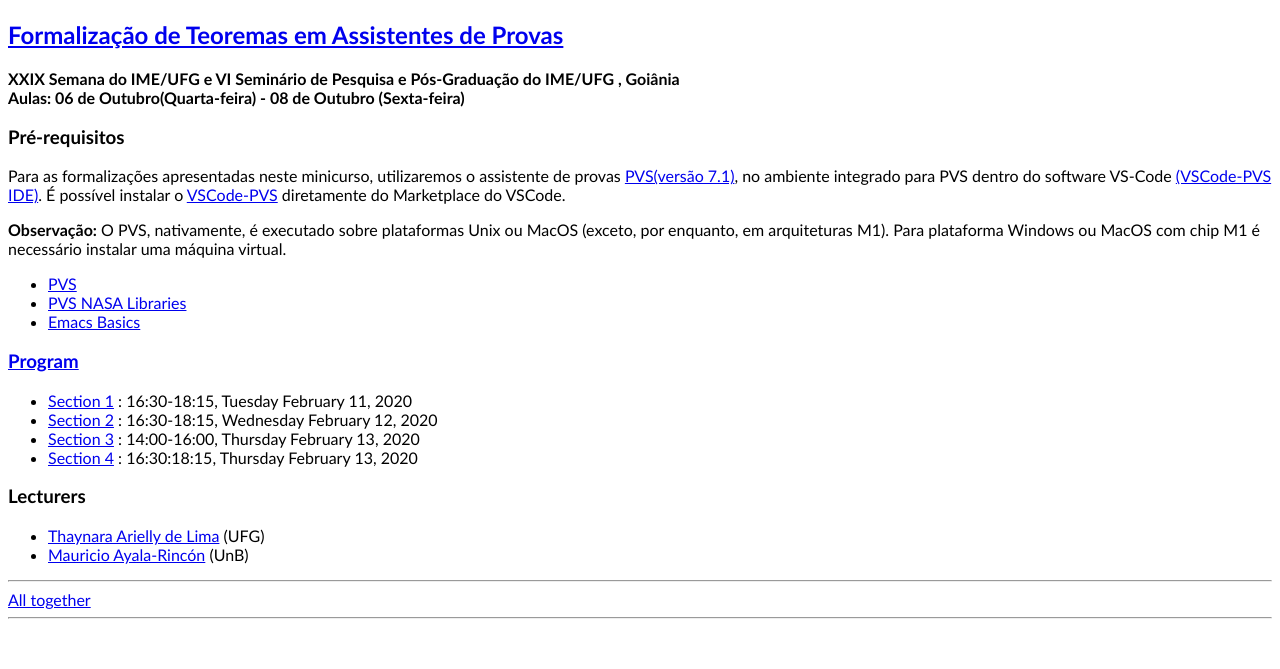
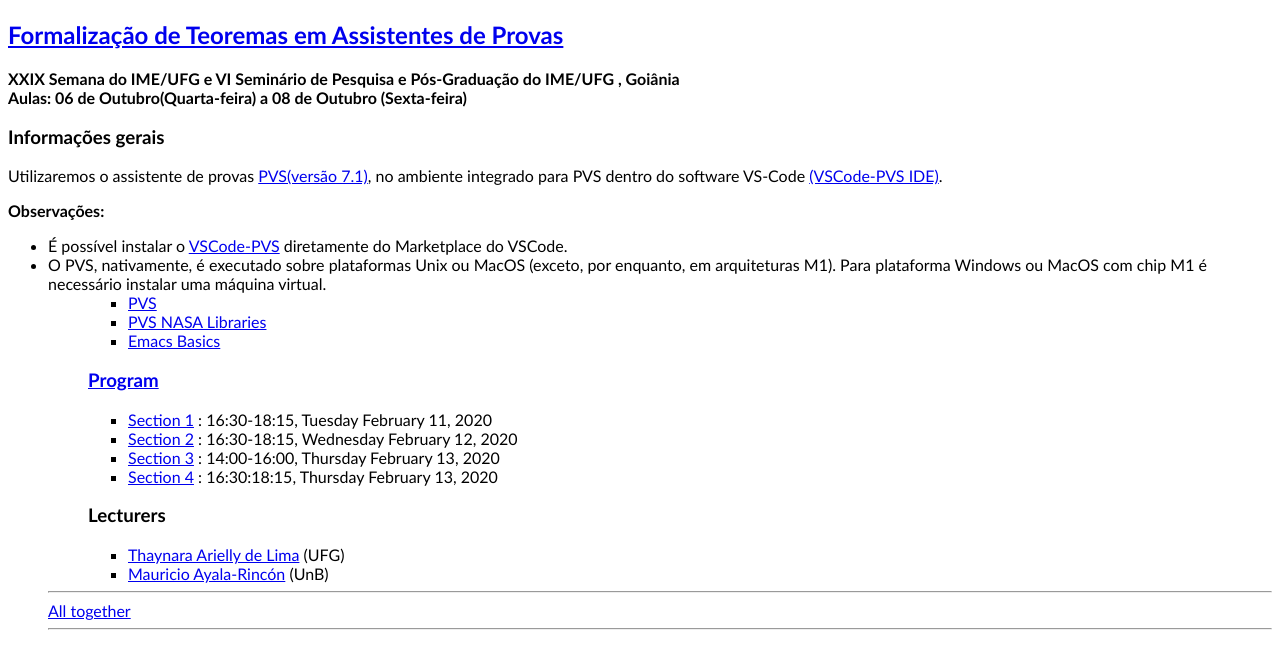
Before and after one commit to thaynaradelima/thaynaradelima.github.io, a Jekyll site: the page Tutorials/Semana_IME_2021/index.html, which Jekyll copies as it is, in a window 1280 px wide. Shown: the top 669 px of the page. Built offline with Jekyll 4.4.1, drawn with Linux system fonts in a browser that asks for light colours.

Commit message:
Update index.html

```diff
--- a/Tutorials/Semana_IME_2021/index.html
+++ b/Tutorials/Semana_IME_2021/index.html
@@ -58,17 +58,22 @@
         </strong>
 
         <strong>
-            Aulas: 06 de Outubro(Quarta-feira) - 08 de Outubro (Sexta-feira)
+            Aulas: 06 de Outubro(Quarta-feira) a 08 de Outubro (Sexta-feira)
             <br/>
         </strong>
     </p>
 
-    <h3>Pr&eacute;-requisitos</h3>
-    <p>Para as formalizações apresentadas neste minicurso, utilizaremos o assistente de provas <a href="http://pvs.csl.sri.com">PVS(versão 7.1)</a>,
+    <h3>Informa&ccedil;&otilde;es gerais</h3>
+    <p>Utilizaremos o assistente de provas <a href="http://pvs.csl.sri.com">PVS(versão 7.1)</a>,
     no ambiente integrado para PVS dentro do software VS-Code <a href="https://marketplace.visualstudio.com/items?itemName=paolomasci.vscode-pvs">(VSCode-PVS IDE)</a>.
-   É possível instalar o <a href="https://marketplace.visualstudio.com/items?itemName=paolomasci.vscode-pvs">VSCode-PVS</a> diretamente do Marketplace do VSCode. </p>
-   <p><strong>Observação:</strong> O PVS, nativamente, é executado sobre plataformas Unix ou MacOS (exceto, por enquanto, em arquiteturas M1).
-   Para plataforma Windows ou MacOS com chip M1 é necessário instalar uma máquina virtual. </p>
+    <p>
+     <strong>Observações:</strong>
+     <ul>
+         <li> É possível instalar o <a href="https://marketplace.visualstudio.com/items?itemName=paolomasci.vscode-pvs">VSCode-PVS</a> diretamente do Marketplace do VSCode.
+         <li> O PVS, nativamente, é executado sobre plataformas Unix ou MacOS (exceto, por enquanto, em arquiteturas M1).
+   Para plataforma Windows ou MacOS com chip M1 é necessário instalar uma máquina virtual.
+     <ul>
+
     <ul>
         <li>
             <a href="http://pvs.csl.sri.com/download.shtml">PVS</a>
```
